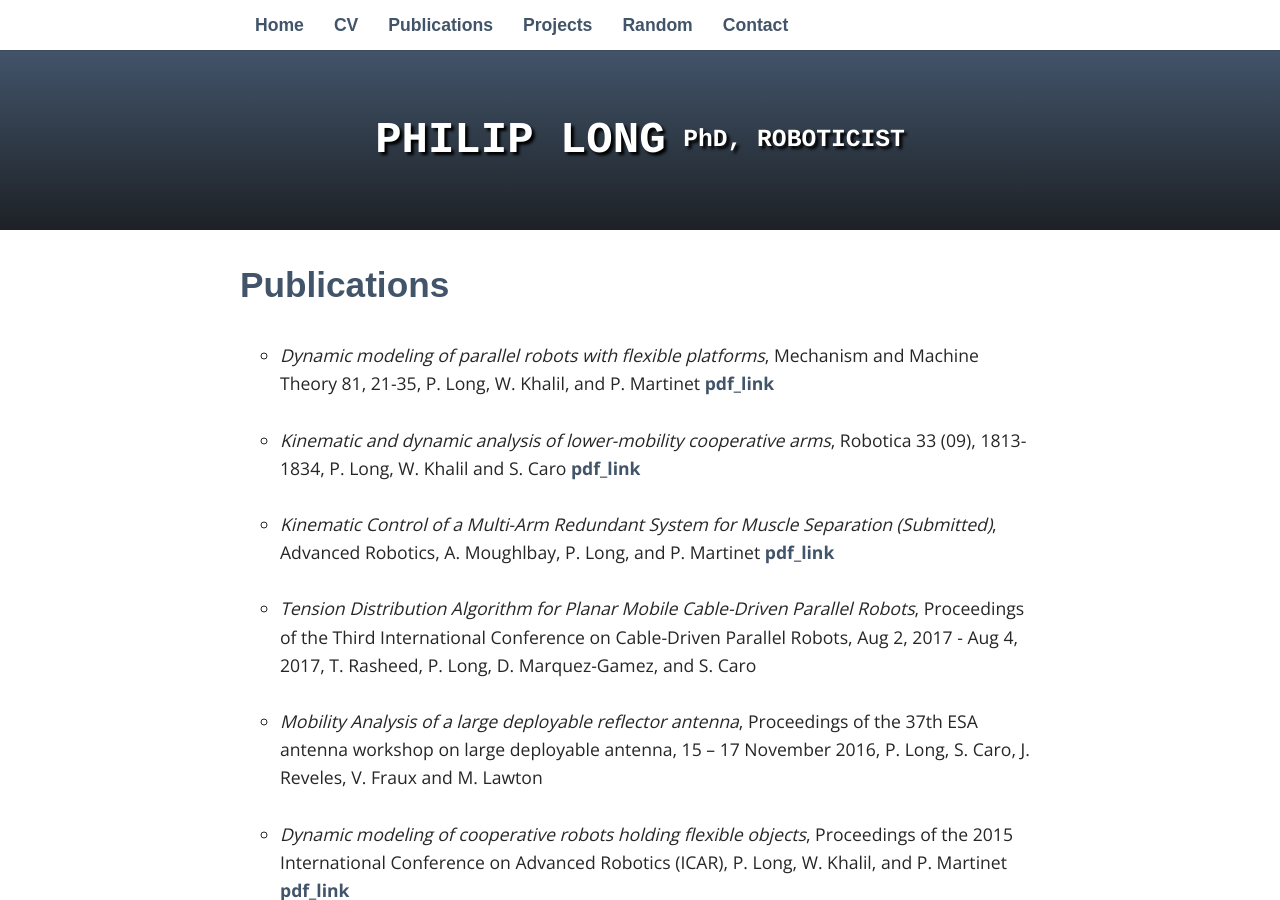
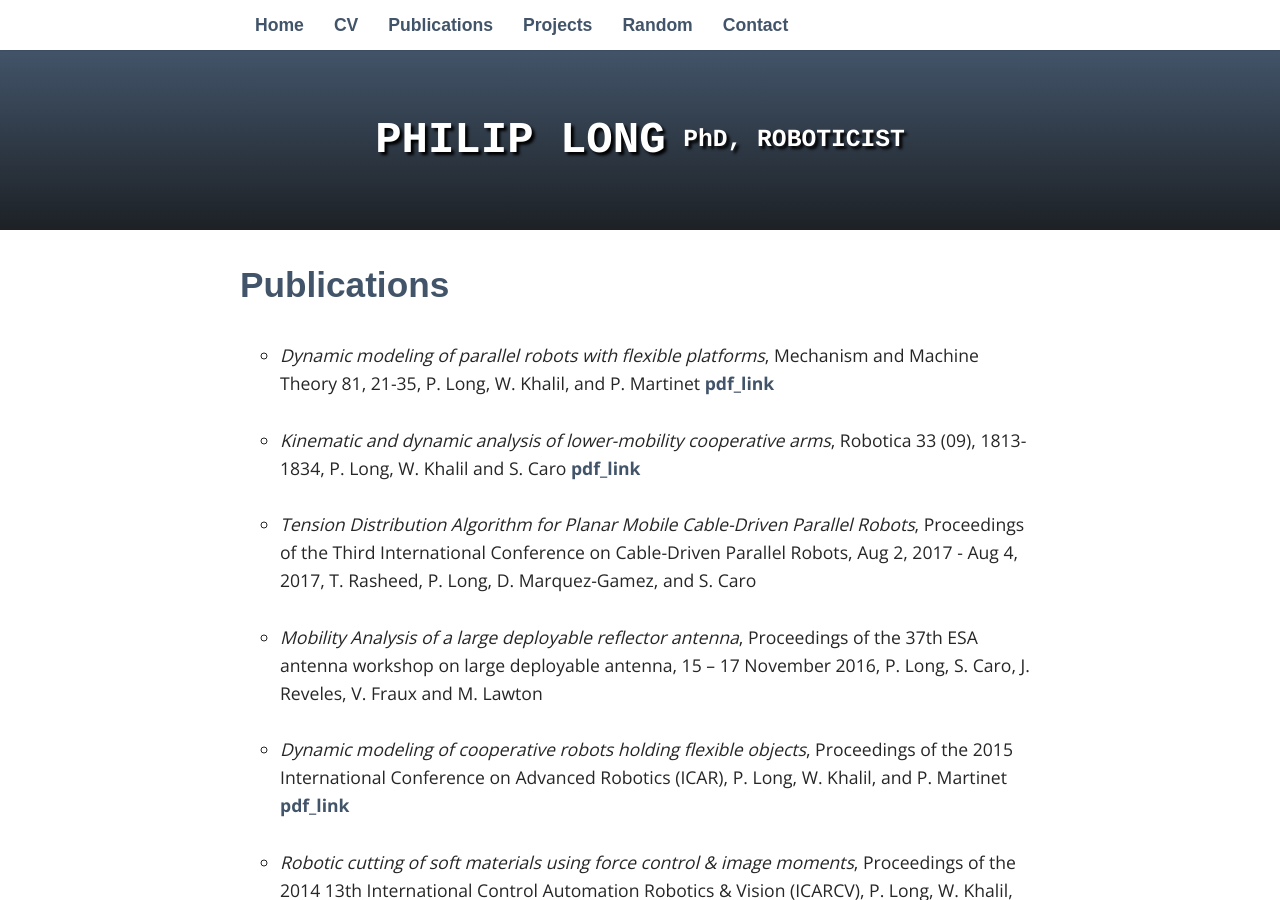
Before and after one commit to philip-long/philip-long.github.io, a Jekyll site: the page built from publications/index.html, in a window 1280 px wide and 900 px high. Built offline with Jekyll 4.4.1, drawn with Linux system fonts in a browser that asks for light colours; some web fonts are replaced.

Commit message:
Update index.html

```diff
--- a/publications/index.html
+++ b/publications/index.html
@@ -14,13 +14,6 @@ title: Publications
     <br>
     <li>
         <i>Kinematic and dynamic analysis of lower-mobility cooperative arms</i>, Robotica 33 (09), 1813-1834, P. Long, W. Khalil and S. Caro
-        <a href="https://hal.archives-ouvertes.fr/hal-01084563/document"> pdf_link</a>
-    </li>
-    <br>
-
-
-      <li>
-        <i>  Kinematic Control of a Multi-Arm Redundant System for Muscle Separation (Submitted)</i>, Advanced Robotics, A. Moughlbay, P. Long, and P. Martinet
         <a href="https://hal.archives-ouvertes.fr/hal-01084563/document"> pdf_link</a>
     </li>
     <br>
```
